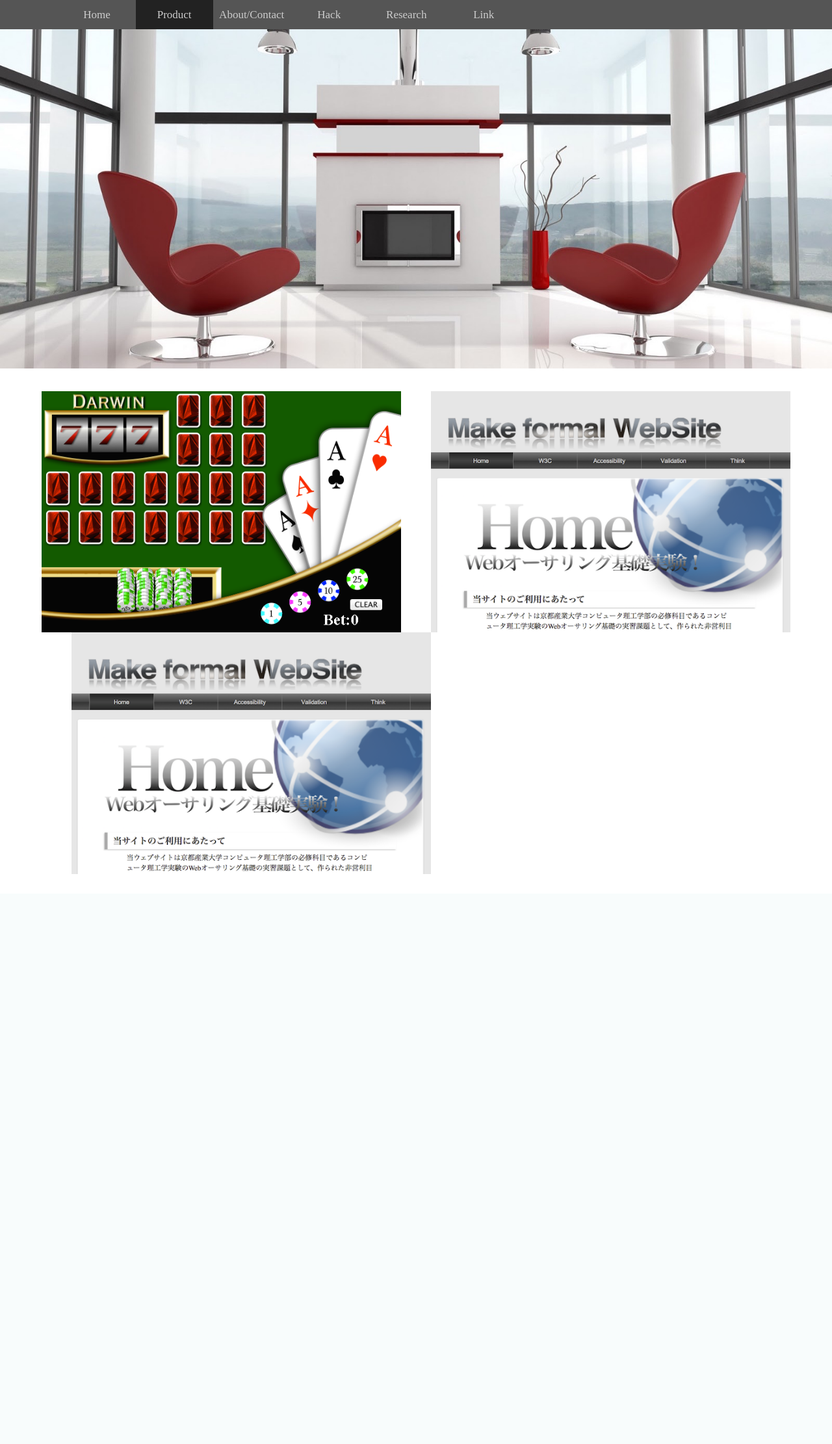
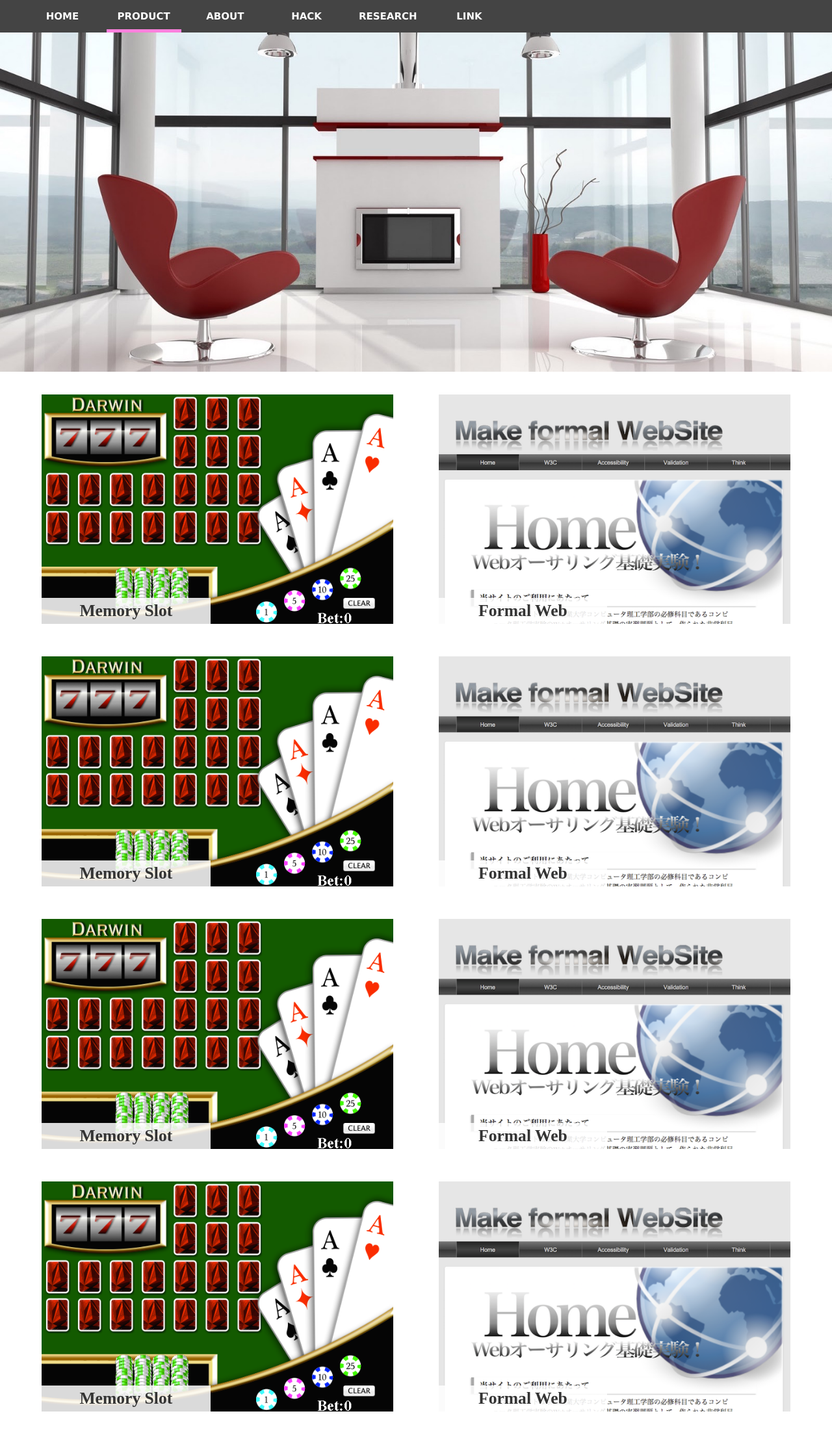
Before and after one commit to 0ED/supertask.jp, a PHP site: page /product in a window 1280 px wide. Shown: the whole page at 65% size. Before the commit the page ends 1345 px from the top, so only its background shows below. Run offline with PHP 8.4, Linux system fonts and the light colour scheme.

Commit message:
I changed product page and localnavi.

```diff
--- a/css/all.css
+++ b/css/all.css
@@ -25,12 +25,8 @@ body {
 	margin-right: auto;
 }
 
-#header,#siteVisual,#mainTopic,#bread,#footer  {
+#header,#siteVisual,#mainTopic  {
 	width: auto;
-}
-
-#localnavi {
-	width: 90%;
 }
 
 
@@ -49,7 +45,7 @@ body {
 /* グローバルナビ
 ================================= */
 #globalnavi {
-	background: #555;
+	background: #444;
 }
 
 /* clearfix! */
@@ -63,9 +59,8 @@ body {
 }
 
 #globalnavi ul {
-	margin-left:7%;
-	min-width: 80%;
-
+	margin-left:3%;
+	width: 768px;
 	list-style-type: none;
 }
 
@@ -75,12 +70,17 @@ body {
 #globalnavi ul li a {
 	float: left;
 	display: block;
-	width: 10%;
-	min-width: 8%;
-	color: #ccc;
-	line-height: 45px;
-	font-family: 'arial unicode ms';
-	/*font-family: '1';*/
+	/*width: 100px;*/
+	width: 15%;
+	min-width: 100px;
+	color: white;
+	line-height: 40px;
+	font-size: 15px;
+	font-family: "メイリオ","Meiryo",verdana,"ヒラギノ角ゴ Pro W3","Hiragino Kaku Gothic Pro",Osaka,"ＭＳ Ｐゴシック","MS PGothic",Sans-Serif;
+	font-weight: 600;
+	border-top: 5px solid #444;
+	border-bottom: 5px solid #444;
+	margin-right: 10px;
 	text-decoration: none;
 	text-align: center;
 }
@@ -89,7 +89,7 @@ body {
 }
 
 #globalnavi ul li a:hover {
-	background: #222;
+	border-bottom: 5px solid #FD80DD;
 }
 
 
--- a/css/hack.css
+++ b/css/hack.css
@@ -1,7 +1,7 @@
 /* グローバルナビ
 ================================= */
 #hack #globalnavi ul li a#hack_gnavi {
-	background: #222;
+	border-bottom: 5px solid #FD80DD;
 }
 #hack #globalnavi ul li a#hack_gnavi:hover {
 }
--- a/css/link.css
+++ b/css/link.css
@@ -2,7 +2,7 @@
 /* グローバルナビ
 ================================= */
 #link #globalnavi ul li a#link_gnavi {
-	background: #222;
+	border-bottom: 5px solid #FD80DD;
 }
 #link #globalnavi ul li a#link_gnavi:hover {
 }
--- a/css/product.css
+++ b/css/product.css
@@ -2,7 +2,7 @@
 /* グローバルナビ
 ================================= */
 #product #globalnavi ul li a#product_gnavi {
-	background: #222;
+	border-bottom: 5px solid #FD80DD;
 }
 #product #globalnavi ul li a#product_gnavi:hover {
 }
@@ -11,11 +11,18 @@
 /*  ローカルナビ
 ================================= */
 #product #localnavi {
-	margin-bottom: 30px;
+	width: 90%;
+	min-width: 900px;
+	margin-left: auto;
+	margin-right: auto;
+}
+
+#product #localnavi .twin_block {
+	margin-bottom: 50px;
 }
 
 /* clearfix! */
-#product #localnavi:after {
+#product #localnavi .twin_block:after {
 	content: ".";
     display: block;
     visibility: hidden;
@@ -25,29 +32,44 @@
 }
 
 /* リンク */
-#product #localnavi .local_links {
+#product #localnavi .twin_block .local_links {
 	float: left;
-	margin-left: 4%;
+	margin-left: 6%;
 	background: #FFFFFF;
 	overflow: hidden;
 	height: auto;
-	width: 48%;
+	width: 47%;
 }
 
-#product #localnavi .local_links:first-of-type {
-	margin: 0px;
+/* clearfix! */
+#product #localnavi .twin_block .local_links:after {
+	content: ".";
+    display: block;
+    visibility: hidden;
+    clear: both;
+    height: 0;
+    font-size: 0;
 }
 
-#product #localnavi .local_links:hover {
+#product #localnavi .twin_block .local_links:first-of-type {
+	margin-left: 0px;
+}
+
+#product #localnavi .twin_block .local_links a:hover {
 	background-color: rgba(240,240,240,0.1);
 }
 
-
-#product #localnavi .local_links h3 {
+#product #localnavi .twin_block .local_links a h2 {
+	position: relative;
+	padding: 5px 8px;
+	text-align: center;
+	width: 45%;
+	background-color: rgba(255,255,255,0.85);
 	color: #333;
-	font-size: 1.1em;
+	font-size: 1.6em;
+	margin-top: -50px;
 }
 
-#product #localnavi .local_links img {
+#product #localnavi .twin_block .local_links a img {
 	width: 100%;
 }
--- a/css/research.css
+++ b/css/research.css
@@ -2,7 +2,7 @@
 /* グローバルナビ
 ================================= */
 #research #globalnavi ul li a#research_gnavi {
-	background: #222;
+	border-bottom: 5px solid #FD80DD;
 }
 #research #globalnavi ul li a#research_gnavi:hover {
 }
--- a/product/index.html
+++ b/product/index.html
@@ -23,37 +23,85 @@
 <div id = "document">
 		<div id = "globalnavi">
 			<ul>
-				<li><a href=".." id="home_gnavi">Home</a></li>
-				<li><a href="../product" id="product_gnavi">Product</a></li>
-				<li><a href="../about" id="about_gnavi">About/Contact</a></li>
-				<li><a href="../hack" id="hack_gnavi">Hack</a></li>
-				<li><a href="../research" id="research_gnavi">Research</a></li>
-				<li><a href="../link" id="link_gnavi">Link</a></li>
+				<li><a href=".." id="index_gnavi">HOME</a></li>
+				<li><a href="../product" id="product_gnavi">PRODUCT</a></li>
+				<li><a href="../about" id="about_gnavi">ABOUT</a></li>
+				<li><a href="../hack" id="hack_gnavi">HACK</a></li>
+				<li><a href="../research" id="research_gnavi">RESEARCH</a></li>
+				<li><a href="../link" id="link_gnavi">LINK</a></li>
 			</ul>
 		<!-- /#globalnavi --></div>
 
-		<script type="text/javascript">
-			$("#globalnavi").fitText(5.5,{minFontSize:'6px',maxFontSize: '17px'});
-		</script>
-
-
 		<div id = "mainTopic">
-        			<img src="../img/product/build.jpg"  width="100%"/>
+			<a href="http://supertask.jp">
+				<img src="../img/product/build.jpg" width="100%"/>
+			</a>
 		<!-- /#mainTopic --></div>
 
-
 		<div id="localnavi">
+			<div class = "twin_block">
 				<div class = "local_links">
-                			<img src="../img/product/memoryslot.png" alt="Memory Slot" />
-				<!-- /.local_links --></div>
-
-				<div class = "local_links" id = "enter">
-                          <img src="../img/product/formalweb.png" alt="Formal Web" />
+					<a href="https://github.com/0ED/MemorySlot">
+						<img src="../img/product/memoryslot.png" alt="Memory Slot" />
+						<h2>Memory Slot</h2>
+					</a>
 				<!-- /.local_links --></div>
 
 				<div class = "local_links">
-                          <img src="../img/product/formalweb.png" alt="Formal Web" />
+					<a href="http://www.cse.kyoto-su.ac.jp/~g1144704/jikken">
+						<img src="../img/product/formalweb.png" alt="Formal Web" />
+						<h2>Formal Web</h2>
+					</a>
 				<!-- /.local_links --></div>
+			</div>
+
+			<div class = "twin_block">
+				<div class = "local_links">
+					<a href="http://supertask.jp">
+						<img src="../img/product/memoryslot.png" alt="Memory Slot" />
+						<h2>Memory Slot</h2>
+					</a>
+				<!-- /.local_links --></div>
+
+				<div class = "local_links">
+					<a href="http://supertask.jp">
+						<img src="../img/product/formalweb.png" alt="Formal Web" />
+						<h2>Formal Web</h2>
+					</a>
+				<!-- /.local_links --></div>
+			</div>
+
+			<div class = "twin_block">
+				<div class = "local_links">
+					<a href="http://supertask.jp">
+						<img src="../img/product/memoryslot.png" alt="Memory Slot" />
+						<h2>Memory Slot</h2>
+					</a>
+				<!-- /.local_links --></div>
+
+				<div class = "local_links">
+					<a href="http://supertask.jp">
+						<img src="../img/product/formalweb.png" alt="Formal Web" />
+						<h2>Formal Web</h2>
+					</a>
+				<!-- /.local_links --></div>
+			</div>
+
+			<div class = "twin_block">
+				<div class = "local_links">
+					<a href="http://supertask.jp">
+						<img src="../img/product/memoryslot.png" alt="Memory Slot" />
+						<h2>Memory Slot</h2>
+					</a>
+				<!-- /.local_links --></div>
+
+				<div class = "local_links">
+					<a href="http://supertask.jp">
+						<img src="../img/product/formalweb.png" alt="Formal Web" />
+						<h2>Formal Web</h2>
+					</a>
+				<!-- /.local_links --></div>
+			</div>
 		<!-- /#localnavi --></div>
 
 <!-- /#document --></div>
```
Also changed, not shown: about/index.html (+8 -10 lines), css/about.css (+5 -6 lines), css/index.css (+14 -1 lines), hack/index.html (+8 -6 lines), index.html (+16 -7 lines), link/index.html (+8 -6 lines), research/index.html (+8 -6 lines), fonts/Motorblock.ttf (added), 2 other files.
